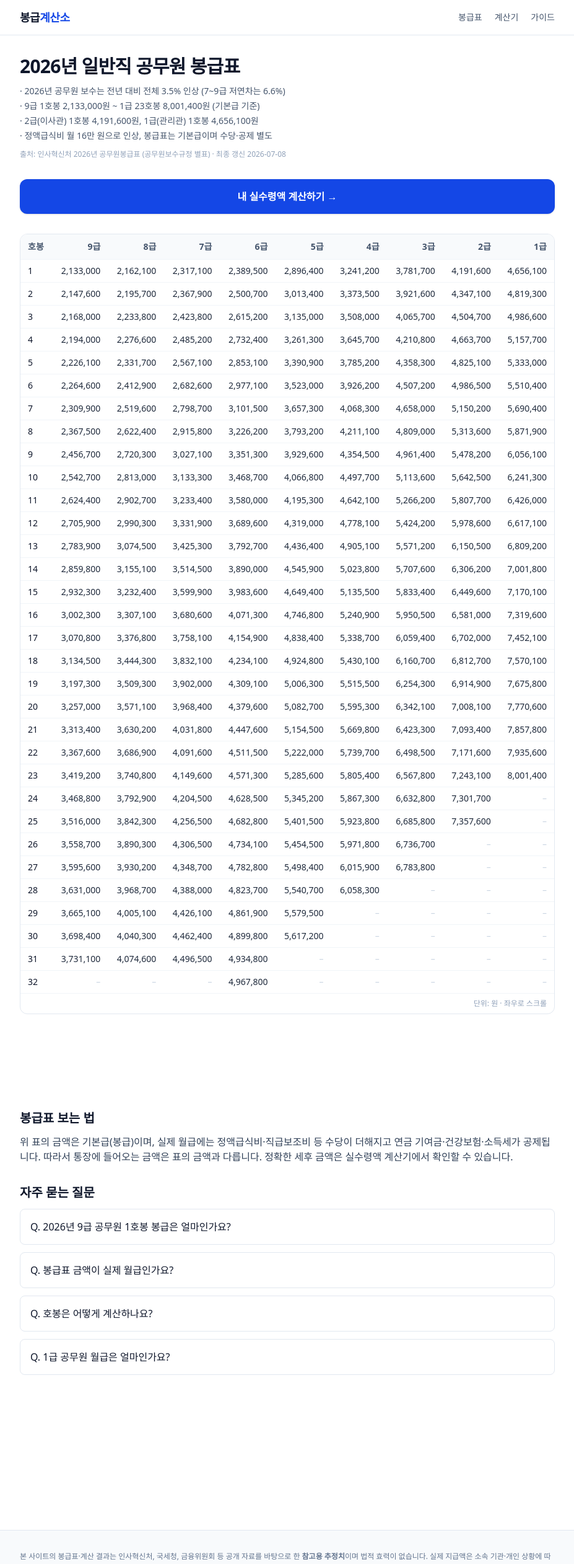
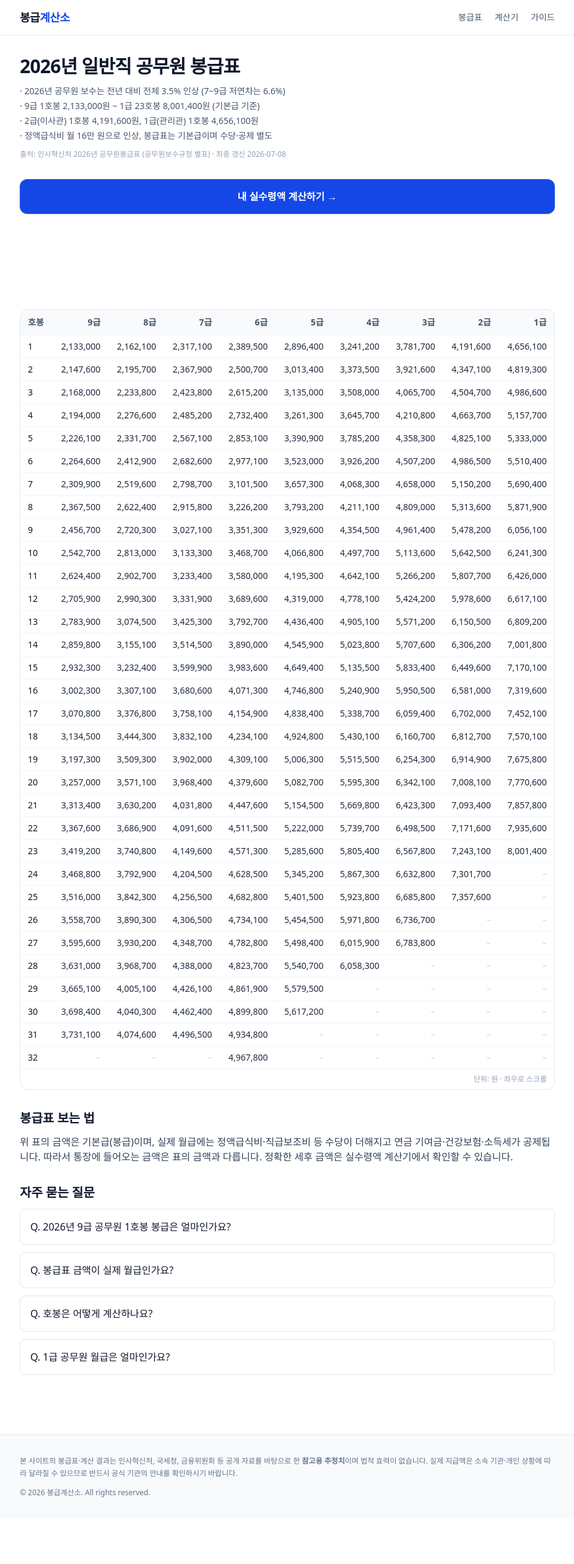
Before and after one commit to parkdane/pay-calc, a Next.js app: page /salary/civil in a window 1280 px wide. Shown: the top 2523 px of the page at 62% size, without its empty margins (176-1103 px from the left). After the commit the page ends 2450 px from the top, so only its background shows below. Built offline with nearby package versions, Linux system fonts and the light colour scheme.

Commit message:
fix: 봉급표 페이지 광고 위치 상단으로 조정

```diff
--- a/app/salary/[slug]/page.tsx
+++ b/app/salary/[slug]/page.tsx
@@ -11,7 +11,6 @@ import police from "@/data/salary-police-2026.json";
 import fire from "@/data/salary-fire-2026.json";
 import teacher from "@/data/salary-teacher-2026.json";
 
-// eslint-disable-next-line @typescript-eslint/no-explicit-any
 const DATA: Record<string, any> = { civil, military, police, fire, teacher };
 type Slug = keyof typeof DATA;
 
@@ -57,7 +56,7 @@ export default async function SalaryPage({
         </p>
       </header>
 
-      {/* 계산기 CTA (표 위) */}
+      {/* 계산기 CTA */}
       {isMilitary ? (
         <div className="space-y-3">
           <div className="rounded-xl border border-slate-200 bg-slate-50 p-4 text-sm text-slate-600">
@@ -77,11 +76,13 @@ export default async function SalaryPage({
         <CalcCta />
       )}
 
-      {/* 군인: 병사 고정급 + 간부 호봉표 여러 개 */}
+      {/* 💡 표 바로 위(계산기 밑)로 광고 이동 */}
+      <AdSlot id={`salary-${slug}-top`} />
+
+      {/* 군인: 병사 고정급 + 간부 호봉표 */}
       {isMilitary ? (
         <div className="space-y-8">
           <SoldierTable title={d.soldier.title} rows={d.soldier.rows} />
-          <AdSlot id="salary-military-mid" />
           {d.officerTables.map(
             (t: {
               title: string;
@@ -99,10 +100,7 @@ export default async function SalaryPage({
           )}
         </div>
       ) : (
-        <>
-          <SalaryTable columns={d.columns} rows={d.rows} />
-          <AdSlot id={`salary-${slug}-mid`} />
-        </>
+        <SalaryTable columns={d.columns} rows={d.rows} />
       )}
 
       <section className="space-y-3 text-slate-700">
@@ -117,7 +115,7 @@ export default async function SalaryPage({
 
       <Faq items={d.faq} />
 
-      <AdSlot id={`salary-${slug}-bottom`} />
+      {/* 하단 광고는 중복 방지를 위해 삭제했습니다 */}
     </article>
   );
 }
```
